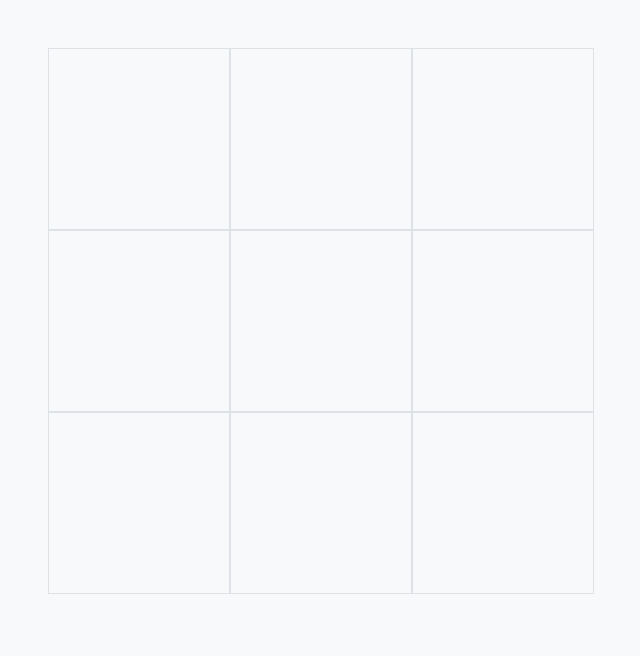
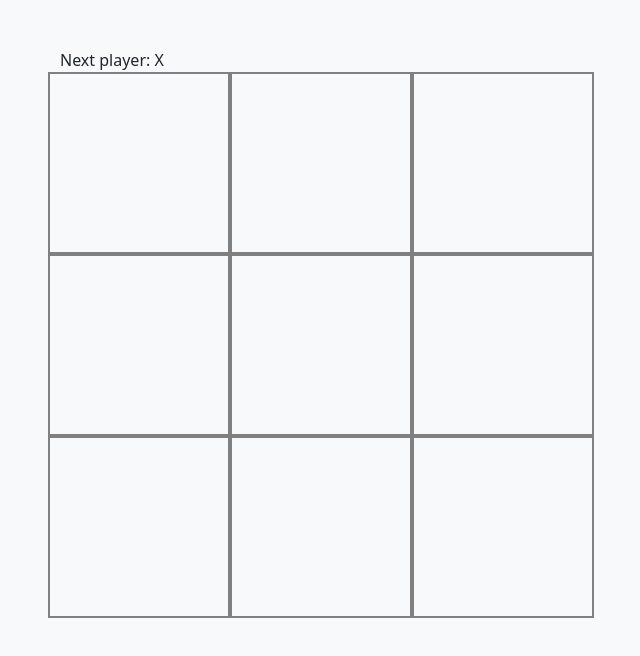
Before and after one commit to SamyAug/Indeco-Game-2024, a React (Vite) app in the folder frontend/: page / in a window 1280 px wide. Shown: the top 656 px of the page, without its empty margins (319-959 px from the left). Built offline with nearby package versions, Linux system fonts and the light colour scheme.

Commit message:
play with computer

```diff
--- /dev/null
+++ b/frontend/src/GameBoard.css
@@ -0,0 +1,7 @@
+.cell{
+    border: 2px solid gray;
+}
+
+.cell:hover {
+    border: 2px solid black;
+}
--- a/frontend/src/GameBoard.jsx
+++ b/frontend/src/GameBoard.jsx
@@ -1,6 +1,8 @@
-// import React from 'react'
+
 import { useState } from "react";
-// import "./GameBoard.css";
+import "./GameBoard.css";
+
+const timeBetweenMoves = 1000;
 
 const winningCombos = [
   [0, 1, 2],
@@ -11,53 +13,83 @@ const winningCombos = [
   [2, 5, 8],
   [0, 4, 8],
   [2, 4, 6]
-]
+];
+
+function calculateWinner(stateArray) {
+  for (let i = 0; i < winningCombos.length; i++) {
+    let winningCombo = winningCombos[i];
+    const [a, b, c] = winningCombo;
+    if (stateArray[a] !== "" && stateArray[a] === stateArray[b] && stateArray[b] === stateArray[c]) return stateArray[a];
+  }
+  return "";
+}
+
+function existEmptyCellsOnTable(stateArray) {
+  return stateArray.filter((elem) => { return elem === "" }).length > 0;
+}
 
 function GameBoard() {
-  const [hoverCell, setHoverCell] = useState(-1);
   const [value, setValue] = useState("X");
-  const [arr, setArr] = useState(["", "", "", "", "", "", "", "", ""]);
-  const [gameStatus, setGameStatus] = useState("")
+  const [arr, setArr] = useState(Array(9).fill(""));
 
-  function checkWinner() {
-    winningCombos.forEach((winningCombo) => {
-      const [ a, b, c ] = winningCombo
-      if (arr[a] !== "" && arr[a] === arr[b] && arr[b] === arr[c]) {
-        setGameStatus(arr[a])
+  function handleCellClick(index) {
+    if (arr[index] || calculateWinner(arr)) {
+      return;
+    }
+    else {
+      let newArrayState = arr.map((element, indexElem) => {
+        if (index === indexElem) return value;
+        return element;
+      });
+      setArr(newArrayState);
+      if (!calculateWinner(newArrayState)) {
+        if (existEmptyCellsOnTable(newArrayState)) {
+          setValue("O");
+          setTimeout(() => { showComputerMove(newArrayState) }, timeBetweenMoves);
+        }
+        else return;
       }
-    })
+    }
   }
 
-  function handleCellClick(index) {
-    if (arr[index] === "") {
-      setArr(arr.map((element, indexElem) => {
-        if (index === indexElem) return value;
-        return element;
-      }))
-      console.log(arr);
+  function showComputerMove(newArrayState) {
+    let randomAvailableIndex = null;
+    while (randomAvailableIndex === null) {
+      let randomIndex = Math.floor(Math.random() * 9);
+      if (newArrayState[randomIndex] === "") randomAvailableIndex = randomIndex;
+    }
+    let newArray = newArrayState.slice();
+    newArray[randomAvailableIndex] = "O";
+    setArr(newArray);
+    setValue("X");
+  }
 
-      setValue(value === "X" ? "O" : "X");
-      checkWinner();
+  function calculateGameStatus() {
+    let winner = calculateWinner(arr);
+    if (winner) {
+      return `Player ${winner} won`;
     }
+    else if (existEmptyCellsOnTable(arr) === false) return "It's a draw";
+    else return `Next player: ${value}`;
   }
+
+  function resetGame() {
+    setValue("X");
+    setArr(Array(9).fill(""));
+  }
+
   return (
     <>
       <div className="container">
-        {
-          gameStatus !== "" &&
-          (gameStatus === 'X' ?
-            <div>
-              Player 1 won
-            </div> :
-            <div>Player 2 won</div>)
-
-        }
+        {calculateGameStatus()}
+        {value === "O" ? (<div className="spinner-border text-secondary" role="status">
+          <span className="sr-only">Waiting for partner...</span>
+        </div>
+        ) : null}
         <div className="row">
           {arr.map((element, index) => (
             <div
-              className={`col-4 border text-center align-content-center fw-bold fs-1 cell ${hoverCell === index ? "border-dark" : "border-dark-subtlee"}`}
-              onMouseEnter={() => setHoverCell(index)}
-              onMouseLeave={() => setHoverCell(-1)}
+              className={`col-4 text-center align-content-center fw-bold fs-1 cell ${value === "O" ? 'pe-none' : ''}`}
               onClick={() => handleCellClick(index)}
               key={index}
               style={{ aspectRatio: "1 / 1" }}
@@ -67,6 +99,10 @@ function GameBoard() {
           ))}
         </div>
       </div>
+      {!calculateGameStatus().includes("Next") ? (<div className="container">
+        <button className="btn btn-warning" onClick={resetGame}>Joc nou</button>
+      </div>) : null}
+
     </>
   );
 }
```
